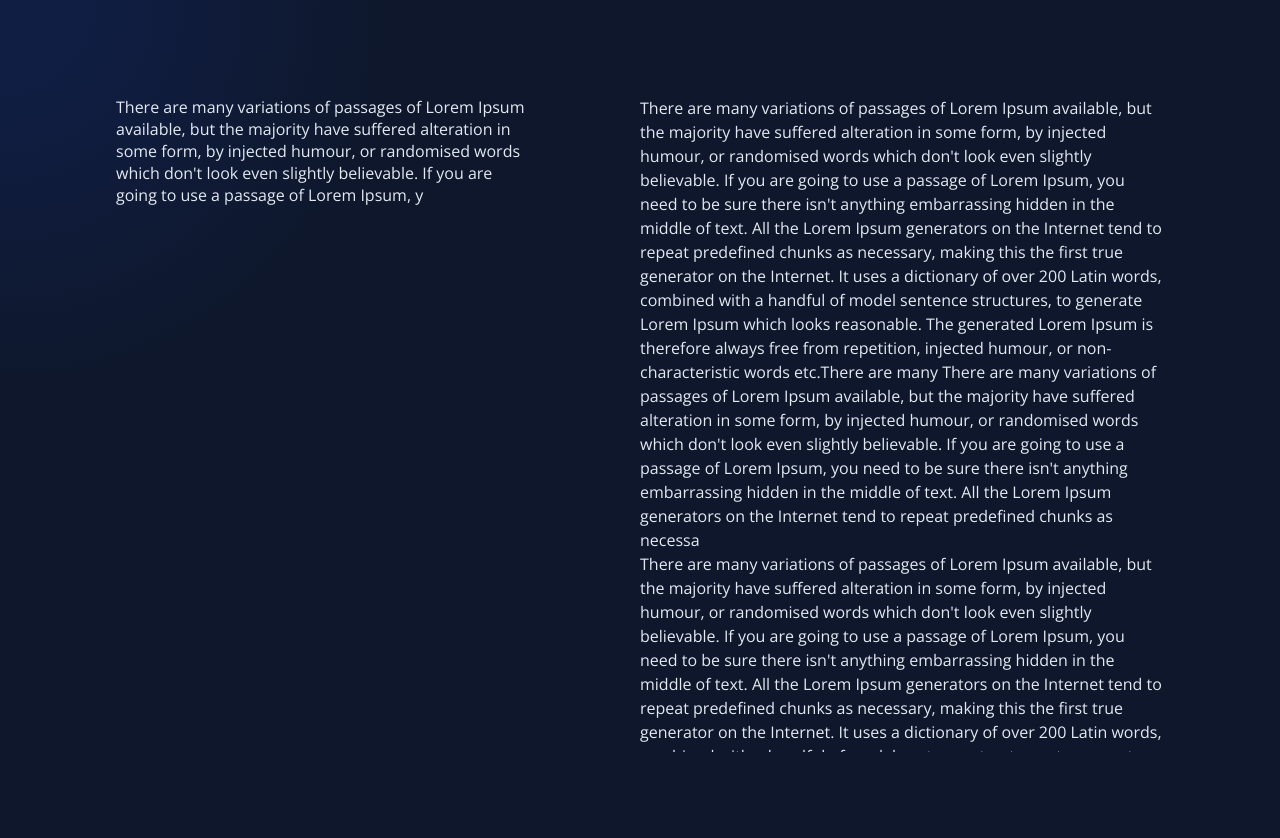
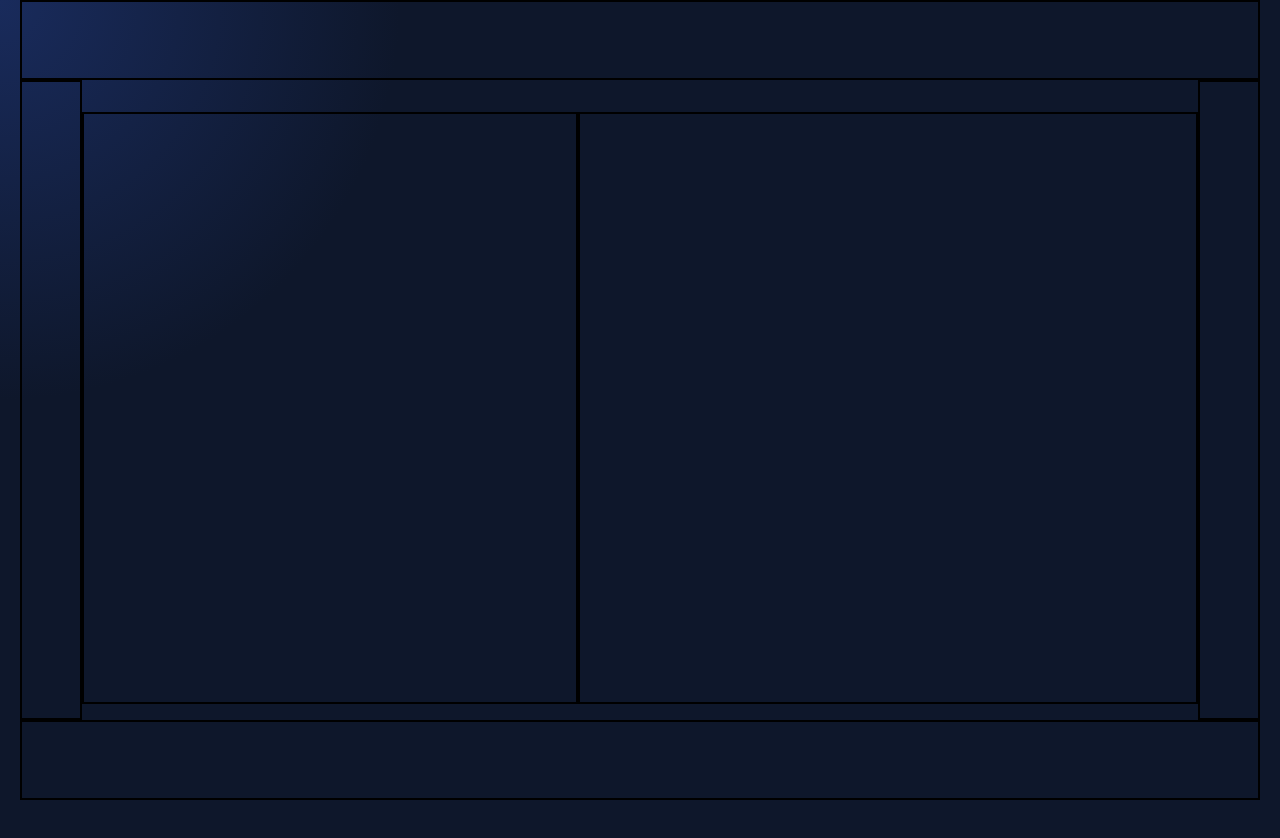
Before and after one commit to SantiagoPBustos/website-santiagobustos, a Next.js app: page / in a window 1280 px wide. Shown: the top 838 px of the page. After the commit the page ends 800 px from the top, so only its background shows below. Built offline with nearby package versions, Linux system fonts and the light colour scheme.

Commit message:
configure structure project

```diff
--- a/src/app/content/page.tsx
+++ /dev/null
@@ -1,5 +0,0 @@
-import Preferences from "@/componentsUI/Preferences/Preferences";
-
-export default function Content() {
-  return <Preferences></Preferences>;
-}
--- a/src/app/globals.css
+++ b/src/app/globals.css
@@ -5,17 +5,13 @@
   --text-gray: #94A3B8;
 }
 
-div::-webkit-scrollbar {
+section::-webkit-scrollbar {
   width: 0.5em;
-  background-color: #0E172B;
+  background-color: var(--background);
 }
 
-div::-webkit-scrollbar-track {
-  box-shadow: inset 0 0 6px rgba(0, 0, 0, 0.1);
-}
-
-div::-webkit-scrollbar-thumb {
-  background-color: var(--text-gray);
+section::-webkit-scrollbar-thumb {
+  background-color: var(--background);
   border-radius: 5px;
 }
 
@@ -31,14 +27,13 @@ body {
   cursor: default;
   position: relative;
   background-color: var(--background);
+  line-height: 1.625;
+  scroll-behavior: smooth;
+  -webkit-font-smoothing: antialiased;
 }
 
 p {
-  color: var(--text-white);
-}
-
-.relative {
-  position: relative;
+  color: var(--text-gray);
 }
 
 .principal-wrapper {
@@ -46,15 +41,26 @@ p {
   width: 100%;
 }
 
+.headers-wrapper {
+  width: 100%;
+  height: 10%;
+  border: 2px black solid;
+  max-width: 1240px;
+  margin: auto;
+}
+
 .page-wrapper {
-  height: 100%;
+  height: 80%;
   width: 100%;
   justify-content: space-between;
   display: flex;
   max-width: 1240px;
-  padding-left: 6em;
-  padding-right: 6em;
   margin: auto;
+}
+
+.side-wrapper {
+  width: 5%;
+  border: 2px black solid;
 }
 
 .sticky-wrapper {
@@ -62,15 +68,16 @@ p {
   position: sticky;
   top: 0;
   width: 40%;
-  height: 100vh;
-  margin: 6em 0px 3em 0px;
+  margin: 2em 0px 1em 0px;
+  border: 2px black solid;
 }
 
-.side-wrapper {
+.content-wrapper {
   flex-direction: row;
   width: 50%;
-  line-height: 1.5em;
   overflow-x: hidden;
   overflow-y: scroll;
-  margin: 6em 0px 3em 0px;
+  margin: 2em 0px 1em 0px;
+  padding-bottom: 70px;
+  border: 2px black solid;
 }
--- a/src/app/layout.tsx
+++ b/src/app/layout.tsx
@@ -1,8 +1,8 @@
 import type { Metadata } from "next";
-import { Open_Sans } from "next/font/google";
+import { Inter } from "next/font/google";
 import "./globals.css";
 
-const sans = Open_Sans({ subsets: ["latin"] });
+const inter = Inter({ subsets: ["latin"], weight: ["400"] });
 
 export const metadata: Metadata = {
   title: "Santiago Bustos",
@@ -15,7 +15,7 @@ export default function RootLayout({
 }>) {
   return (
     <html lang="es" suppressHydrationWarning>
-      <body className={sans.className}>{children}</body>
+      <body className={inter.className}>{children}</body>
     </html>
   );
 }
--- a/src/app/page.tsx
+++ b/src/app/page.tsx
@@ -13,7 +13,7 @@ export default function Home() {
   };
 
   const backgroundStyle = {
-    background: `radial-gradient(circle at ${coordinates.x}px ${coordinates.y}px, #101E44 5%, #0E172B 400px)`,
+    background: `radial-gradient(circle at ${coordinates.x}px ${coordinates.y}px, #192b5c 0%, #0E172B 400px)`,
   };
 
   return (
@@ -22,66 +22,14 @@ export default function Home() {
       style={{ ...backgroundStyle }}
       onMouseMove={handleMouseMove}
     >
-      <div className="page-wrapper">
-        <div className="sticky-wrapper">
-          <p>
-            There are many variations of passages of Lorem Ipsum available, but
-            the majority have suffered alteration in some form, by injected
-            humour, or randomised words which don't look even slightly
-            believable. If you are going to use a passage of Lorem Ipsum, y
-          </p>
-        </div>
-        <div className="side-wrapper">
-          <div>
-            <p>
-              There are many variations of passages of Lorem Ipsum available,
-              but the majority have suffered alteration in some form, by
-              injected humour, or randomised words which don't look even
-              slightly believable. If you are going to use a passage of Lorem
-              Ipsum, you need to be sure there isn't anything embarrassing
-              hidden in the middle of text. All the Lorem Ipsum generators on
-              the Internet tend to repeat predefined chunks as necessary, making
-              this the first true generator on the Internet. It uses a
-              dictionary of over 200 Latin words, combined with a handful of
-              model sentence structures, to generate Lorem Ipsum which looks
-              reasonable. The generated Lorem Ipsum is therefore always free
-              from repetition, injected humour, or non-characteristic words
-              etc.There are many There are many variations of passages of Lorem
-              Ipsum available, but the majority have suffered alteration in some
-              form, by injected humour, or randomised words which don't look
-              even slightly believable. If you are going to use a passage of
-              Lorem Ipsum, you need to be sure there isn't anything embarrassing
-              hidden in the middle of text. All the Lorem Ipsum generators on
-              the Internet tend to repeat predefined chunks as necessa
-            </p>
-          </div>
-          <div>
-            <p>
-              There are many variations of passages of Lorem Ipsum available,
-              but the majority have suffered alteration in some form, by
-              injected humour, or randomised words which don't look even
-              slightly believable. If you are going to use a passage of Lorem
-              Ipsum, you need to be sure there isn't anything embarrassing
-              hidden in the middle of text. All the Lorem Ipsum generators on
-              the Internet tend to repeat predefined chunks as necessary, making
-              this the first true generator on the Internet. It uses a
-              dictionary of over 200 Latin words, combined with a handful of
-              model sentence structures, to generate Lorem Ipsum which looks
-              reasonable. The generated Lorem Ipsum is therefore always free
-              from repetition, injected humour, or non-characteristic words
-              etc.There are many There are many variations of passages of Lorem
-              Ipsum available, but the majority have suffered alteration in some
-              form, by injected humour, or randomised words which don't look
-              even slightly believable. If you are going to use a passage of
-              Lorem Ipsum, you need to be sure there isn't anything embarrassing
-              hidden in the middle of text. All the Lorem Ipsum generators on
-              the Internet tend to repeat predefined chunks as necessa
-            </p>
-          </div>
-        </div>
-      </div>
-
-      <Preferences />
+      <header className="headers-wrapper"></header>
+      <main className="page-wrapper">
+        <section className="side-wrapper"></section>
+        <section className="sticky-wrapper"></section>
+        <section className="content-wrapper"></section>
+        <section className="side-wrapper"></section>
+      </main>
+      <footer className="headers-wrapper"></footer>
     </div>
   );
 }
--- a/src/componentsUI/Preferences/Preferences.tsx
+++ b/src/componentsUI/Preferences/Preferences.tsx
@@ -1,5 +1,23 @@
 import styles from "./styles.module.css";
 
 export default function Preferences() {
-  return <div className={`${styles.principal}`}></div>;
+  return (
+    <div className={`${styles.principal}`}>
+      <p>
+        ABOUT Back in 2012, I decided to try my hand at creating custom Tumblr
+        themes and tumbled head first into the rabbit hole of coding and web
+        development. Fast-forward to today, and I’ve had the privilege of
+        building software for an advertising agency, a start-up, a student-led
+        design studio, and a huge corporation. My main focus these days is
+        building products and leading projects for our clients at Upstatement. I
+        most enjoy building software in the sweet spot where design and
+        engineering meet — things that look good but are also built well under
+        the hood. In my free time, I've also released an online video course
+        that covers everything you need to know to build a web app with the
+        Spotify API. When I’m not at the computer, I’m usually rock climbing,
+        reading, hanging out with my wife and two cats, or running around Hyrule
+        searching for Korok seeds K o r o k s e e d s .
+      </p>
+    </div>
+  );
 }
```
Also changed, not shown: src/app/contact/page.tsx (added, +23 -0 lines).
